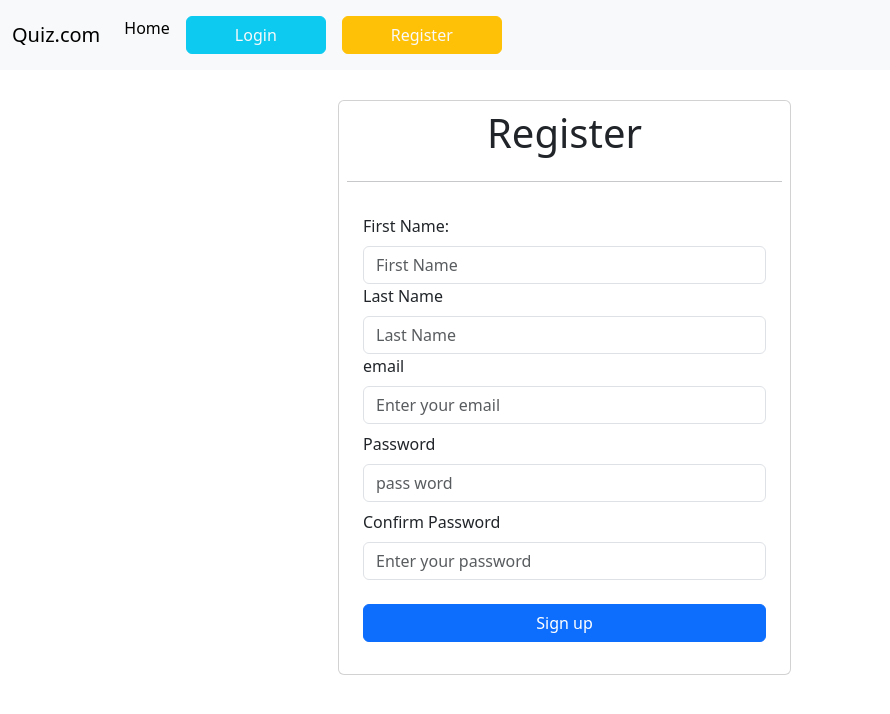
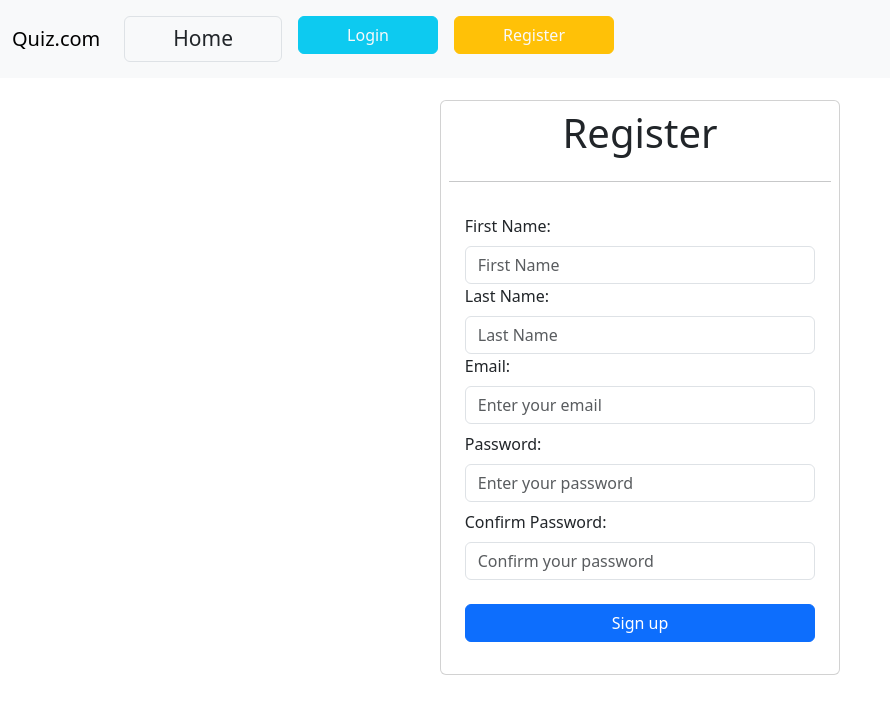
Before and after one commit to yabuz87/quiz, a React (Vite) app: page /register in a window 1280 px wide. Shown: the top 714 px of the page, without its empty margins (0-890 px from the left). Built offline with nearby package versions, Linux system fonts and the light colour scheme.

Commit message:
`Refactor UI components: Home, Login, Navbar, Register, and Firebase configuration`

```diff
--- a/src/components/Home.jsx
+++ b/src/components/Home.jsx
@@ -40,7 +40,7 @@ const Home = () => {
 
   </div>
 </div>
-      <div className="col-sm-5  row container-lg  justify-content-center align-items-center unscrollable-contnent">
+      <div className="col-md-5 row container-lg  justify-content-center align-items-center unscrollable-contnent d-sm-none d-lg-block " style={{paddingTop:"100px"}}>
   <div className="col-sm-6" style={{width:"75%"}}>
     <div className="card p-2">
     <h1 className="text-center">Log in</h1>
--- a/src/components/Login.jsx
+++ b/src/components/Login.jsx
@@ -3,7 +3,7 @@ import React from 'react'
 const Login = () => {
   return (
     <div className="container-fluid">
-    <div className="col-sm-6 container-lg  justify-content-center align-items-center" style={{paddingTop:"100px"}}>
+    <div className="col col-lg-6 container-lg my-2  justify-content-center align-items-center" style={{paddingTop:"100px"}}>
 <div className="col-sm-6" style={{width:"75%"}}>
   <div className="card p-2">
   <h1 className="text-center">Log in</h1>
--- a/src/components/Navbar.jsx
+++ b/src/components/Navbar.jsx
@@ -26,14 +26,17 @@ const Navbar = () => {
           </button>
           <div className="collapse navbar-collapse" id="navbarNavDropdown">
             <ul className="navbar-nav">
-              <li className="nav-item">
-                <a className="nav-link active" aria-current="page" style={{cursor:"pointer"}} onClick={homePage}>Home</a>
+              {/* <li className="nav-item">
+                <a className="nav-link active" aria-current="page" style={{cursor:"pointer"}} >Home</a>
+              </li> */}
+              <li>
+                <a className="btn btn-light text-dark my-2 mx-2 border px-5 bg-light" style={{fontSize:"21px"}} onClick={homePage}>Home</a>
               </li>
               <li>
-                <a className="btn btn-info text-light my-2 mx-2 px-5" onClick={loginPage}>Login</a>
+                <a className="btn btn-info text-light my-2 mx-2  px-5" onClick={loginPage}>Login</a>
               </li>
               <li>
-                <a className="btn btn-warning text-light my-2 mx-2 px-5" onClick={registerPage}>Register</a>
+                <a className="btn btn-warning text-light  my-2 mx-2 px-5" onClick={registerPage}>Register</a>
               </li>
             </ul>
           </div>
--- a/src/components/Register.jsx
+++ b/src/components/Register.jsx
@@ -1,39 +1,88 @@
-import React, { useState } from 'react'
+import React, { useState } from 'react';
+import { createUserWithEmailAndPassword } from 'firebase/auth';
+import { auth } from "./firebase/Firebase"; // Ensure the correct path to your firebase configuration
 
 const Register = () => {
-  const [name, setName]=useState();
-  const [email, setEmail]=useState();
-  const [password, setPassword]=useState();
-  const [confirmPassword, setConfirmPassword]=useState();
+  const [firstName, setFirstName] = useState('');
+  const [lastName, setLastName] = useState('');
+  const [email, setEmail] = useState('');
+  const [password, setPassword] = useState('');
+  const [confirmPassword, setConfirmPassword] = useState('');
 
+  const registerHandler = async (e) => {
+    e.preventDefault();
+
+    if (password !== confirmPassword) {
+      alert("Passwords do not match!");
+      return;
+    }
+
+    try {
+      await createUserWithEmailAndPassword(auth, email, password);
+      const user = auth.currentUser;
+      console.log(user);
+    } catch (err) {
+      console.log(err.message);
+    }
+  };
 
   return (
-    <div className="container-fluid">
-    <div className="col-sm-6 container-lg  justify-content-center align-items-center" style={{paddingTop:"100px"}}>
-<div className="col-sm-6" style={{width:"75%"}}>
+    <div className="container-lg">
+      <div className=" col col-lg-6 container-lg d-flex justify-content-center align-items-center " style={{paddingTop:"100px"}}>
+        <div style={{width:"75%"}}>
           <div className="card p-2">
             <h1 className="text-center">Register</h1>
             <hr/>
             <div className="card-body">
-
+              <form onSubmit={registerHandler}>
                 <label className="card-title">First Name:</label>
-      <input type="email" className="form-control w-100" placeholder="First Name"/>
-      <label className="card-title">Last Name</label>
-      <input type="email" className="form-control w-100" placeholder="Last Name"/>
-      <label className="card-title">email</label>
-      <input type="email" className="form-control w-100" placeholder="Enter your email"/>
-      <label className="card-title my-2 ">Password</label>
-      <input type="email" className="form-control w-100" placeholder="pass word"/>
-      <label className="card-title my-2 ">Confirm Password</label>
-      <input type="email" className="form-control mb-3 w-100" placeholder="Enter your password"/>
-      <a href="#" className="btn btn-primary my-2 px-5 w-100" >Sign up</a>
-
+                <input
+                  type="text"
+                  className="form-control w-100"
+                  onChange={(e) => setFirstName(e.target.value)}
+                  placeholder="First Name"
+                  required
+                />
+                <label className="card-title">Last Name:</label>
+                <input
+                  type="text"
+                  className="form-control w-100"
+                  onChange={(e) => setLastName(e.target.value)}
+                  placeholder="Last Name"
+                  required
+                />
+                <label className="card-title">Email:</label>
+                <input
+                  type="email"
+                  className="form-control w-100"
+                  onChange={(e) => setEmail(e.target.value)}
+                  placeholder="Enter your email"
+                  required
+                />
+                <label className="card-title my-2">Password:</label>
+                <input
+                  type="password"
+                  className="form-control w-100"
+                  onChange={(e) => setPassword(e.target.value)}
+                  placeholder="Enter your password"
+                  required
+                />
+                <label className="card-title my-2">Confirm Password:</label>
+                <input
+                  type="password"
+                  className="form-control mb-3 w-100"
+                  onChange={(e) => setConfirmPassword(e.target.value)}
+                  placeholder="Confirm your password"
+                  required
+                />
+                <button type="submit" className="btn btn-primary my-2 px-5 w-100">Sign up</button>
+              </form>
             </div>
           </div>
         </div>
       </div>
     </div>
-  )
-}
+  );
+};
 
-export default Register
+export default Register;
--- a/src/components/firebase/Firebase.js
+++ b/src/components/firebase/Firebase.js
@@ -1,5 +1,6 @@
 // Import the functions you need from the SDKs you need
 import { initializeApp } from "firebase/app";
+import { getFirestore } from "firebase/firestore";
 import {getAuth} from "firebase/auth"
 // TODO: Add SDKs for Firebase products that you want to use
 // https://firebase.google.com/docs/web/setup#available-libraries
@@ -16,5 +17,6 @@ const firebaseConfig = {
 
 // Initialize Firebase
 const app = initializeApp(firebaseConfig);
+const db=getFirestore(app)
 const auth = getAuth(app);
-export {app,auth}
+export {app,auth,db}
```
Lines whose indentation alone changed are shown as unchanged.
